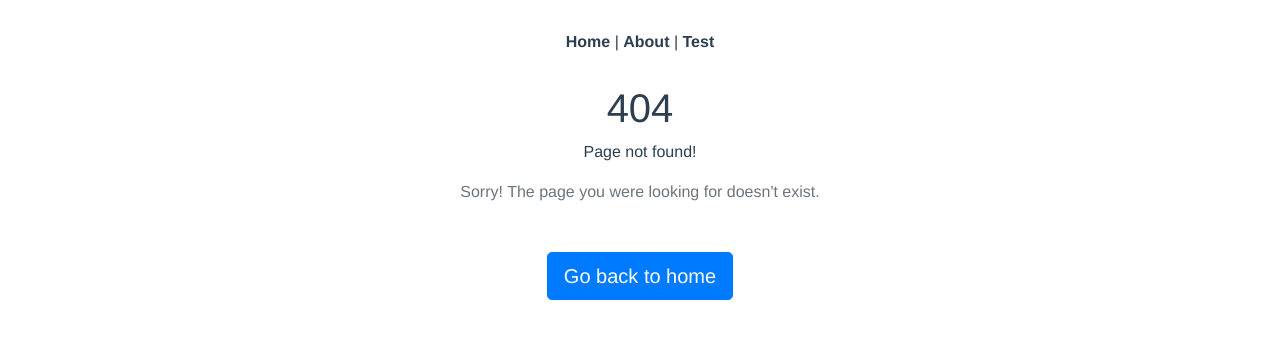
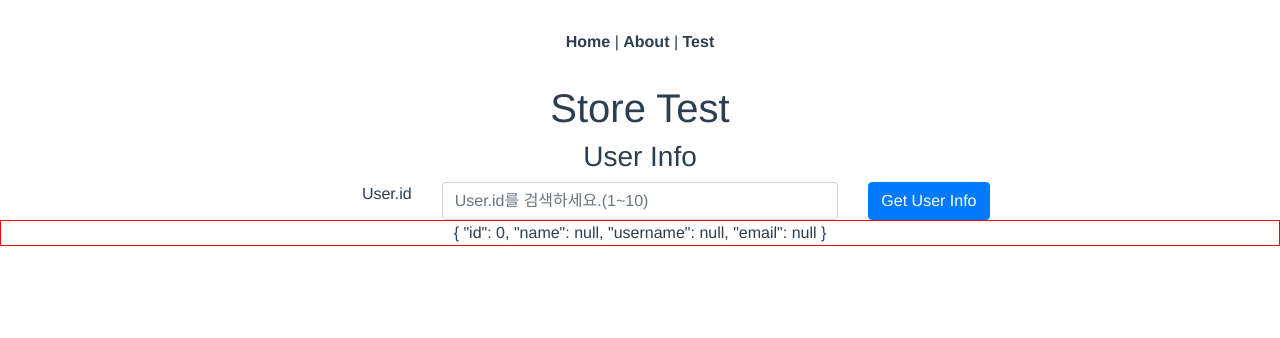
Before and after one commit to leegandhi18/vue-practice, a Vue app: page /test-user/info in a window 1280 px wide. Before the commit this address had no page. Shown: the top 338 px of the page. Built offline with nearby package versions, Linux system fonts and the light colour scheme.

Commit message:
vue store test

```diff
--- a/src/store/index.js
+++ b/src/store/index.js
@@ -1,11 +1,13 @@
 import Vue from 'vue'
 import Vuex from 'vuex'
+import User from './models/user'
 
+// Load Vuex
 Vue.use(Vuex)
 
+// Create Store
 export default new Vuex.Store({
-  state: {},
-  mutations: {},
-  actions: {},
-  modules: {}
+  modules: {
+    User
+  }
 })
--- /dev/null
+++ b/src/store/models/user.js
@@ -0,0 +1,48 @@
+export default {
+  state: {
+    // state에 사용할 모델이나 값을 선언 한다.
+    User: {
+      id: 0,
+      name: null,
+      username: null,
+      email: null
+    }, // User 상세 정보용 state
+    UserList: [] // User 리스트용 state
+  },
+  getters: {
+    // getters을 통해 state값을 호출 한다.
+    User: state => state.User,
+    UserList: state => state.UserList
+  },
+  mutations: {
+    // mutations는 동기적이어야 함.(비동기 사용 불가)
+    setUser(state, data) {
+      state.User = data
+    },
+    setUserList(state, data) {
+      state.UserList = data
+    }
+  },
+  actions: {
+    // action은 비동기적 사용이 가능하다. (action에서 mutation을 호출하는 방법을 권장함)
+    // 사용자 정보 출력
+    actUserInfo(context, payload) {
+      console.log('User.id', payload) // payload를 통해 검색 조건을 받을 수 있다.
+
+      const testUserInfo = {
+        id: payload,
+        name: 'test',
+        username: 'testUser',
+        email: 'test@email.com'
+      } // 이 값을 RestAPI에서 받아오면 된다.
+      context.commit('setUser', testUserInfo) // mutation을 통해 User값을 세팅 한다.
+    },
+    // 사용자 리스트 조회
+    actUserList(context, payload) {
+      console.log('searchParams', payload) // payload를 통해 검색 조건을 받을 수 있다.
+
+      const testUserList = ['user1', 'user2', 'user3'] // 이 값을 RestAPI에서 받아오면 된다.
+      context.commit('setUserList', testUserList) // mutation을 통해 UserList값을 세팅 한다.
+    }
+  }
+}
--- /dev/null
+++ b/src/views/user/UserInfo.vue
@@ -0,0 +1,42 @@
+<template>
+  <div>
+    <h1>Store Test</h1>
+    <div>
+      <h3>User Info</h3>
+      <b-container fluid>
+        <b-row>
+          <b-col style="text-align: right">User.id</b-col>
+          <b-col style="text-align: center">
+            <b-form-input v-model="id" placeholder="User.id를 검색하세요.(1~10)" />
+          </b-col>
+          <b-col style="text-align: left">
+            <b-button variant="primary" @click="searchUserInfo">Get User Info</b-button>
+          </b-col>
+        </b-row>
+      </b-container>
+      <div style="border: 1px solid red">
+        {{ userInfo }}
+      </div>
+    </div>
+  </div>
+</template>
+
+<script>
+export default {
+  data() {
+    return {
+      id: null // 검색할 User.id
+    }
+  },
+  computed: {
+    userInfo() {
+      return this.$store.getters.User
+    }
+  },
+  methods: {
+    searchUserInfo() {
+      this.$store.dispatch('actUserInfo', this.id)
+    }
+  }
+}
+</script>
--- /dev/null
+++ b/src/views/user/UserList.vue
@@ -0,0 +1,32 @@
+<template>
+  <div>
+    <h1>Store Test</h1>
+    <div>
+      <h3>User List</h3>
+      <b-button variant="primary" @click="searchUserList">Search</b-button>
+      <div style="border: 1px solid red">
+        {{ userList }}
+      </div>
+    </div>
+  </div>
+</template>
+
+<script>
+export default {
+  data() {
+    return {
+      searchParams: null // 검색 조건을 넣을 수 있음
+    }
+  },
+  computed: {
+    userList() {
+      return this.$store.getters.UserList
+    }
+  },
+  methods: {
+    searchUserList() {
+      this.$store.dispatch('actUserList', this.searchParams) // 검색 조건을 넘겨 준다.
+    }
+  }
+}
+</script>
```
Also changed, not shown: src/router/index.js (+8 -0 lines).
